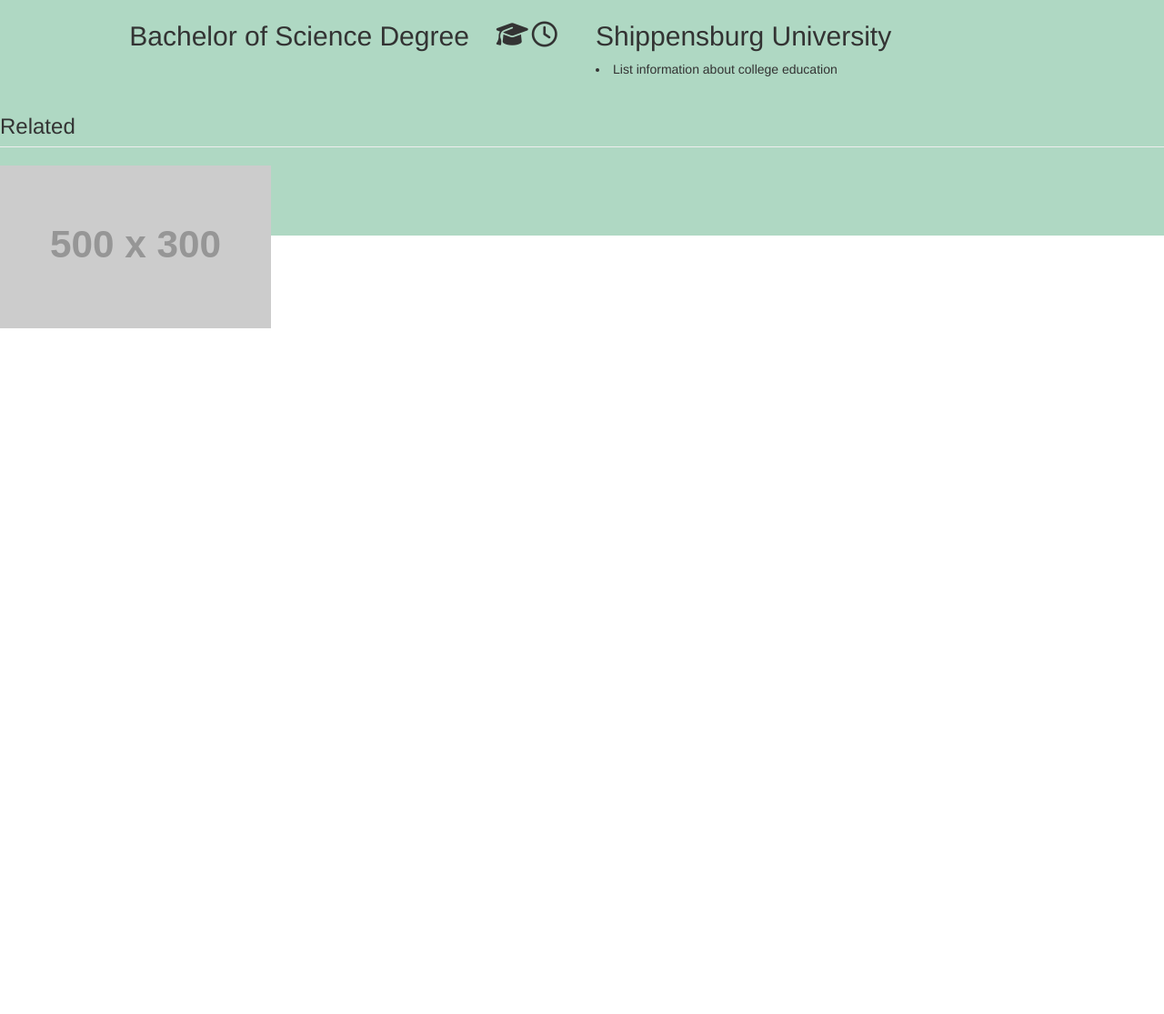
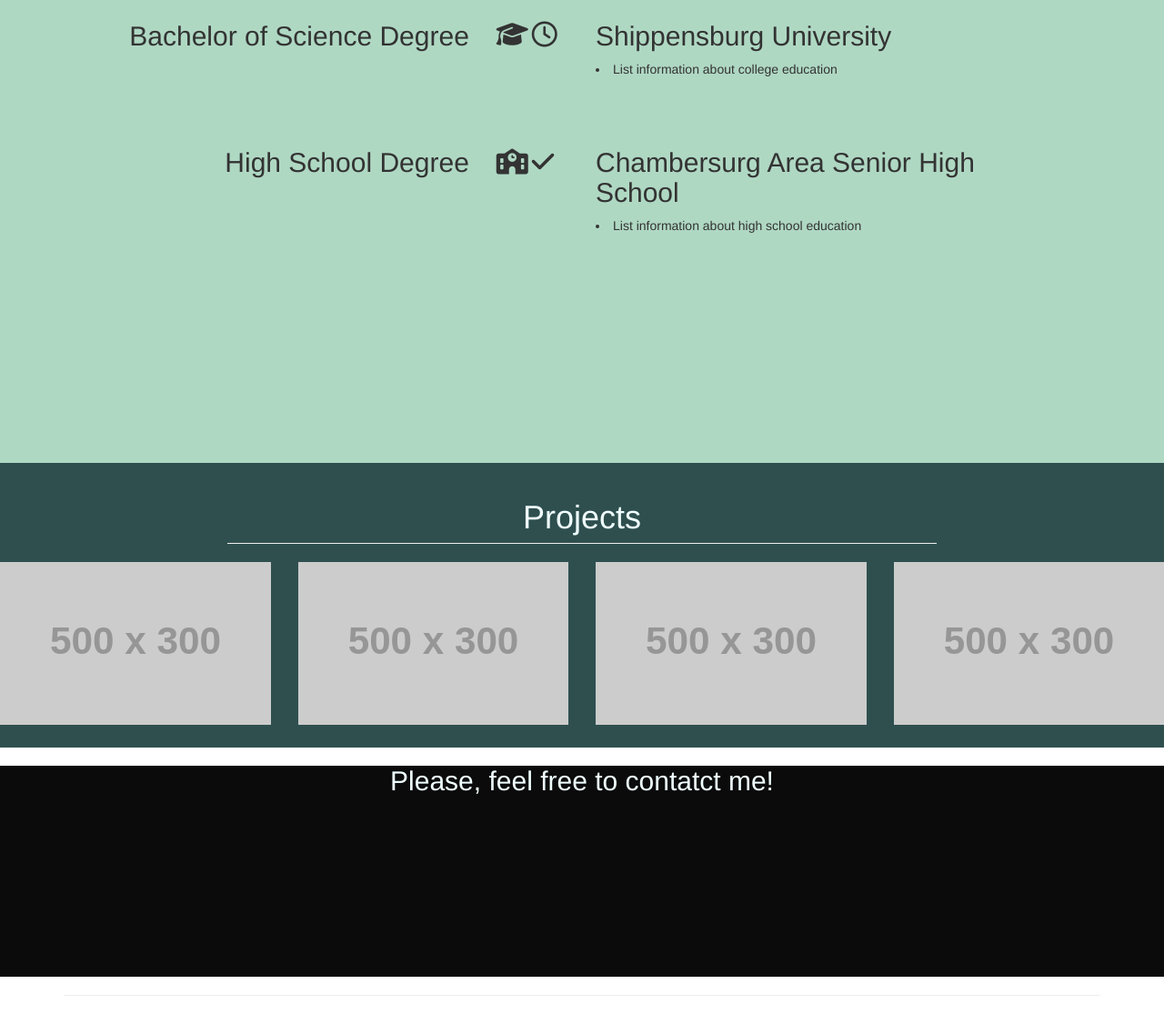
Before and after one commit to TSW345/TSW345.github.io, a plain HTML site: page index.html in a window 1280 px wide. Shown: the part 3473-4588 px from the top of the page at 91% size. Before the commit the page ends 3859 px from the top, so only its background shows below. Drawn offline with nearby package versions, Linux system fonts and the light colour scheme; placeholder pictures from the web are drawn by us.

Commit message:
Initial commit

```diff
--- a/index.html
+++ b/index.html
@@ -15,7 +15,7 @@
     <link href="css/portfolio-item.css" rel="stylesheet">
     <link rel="stylesheet" href="https://cdnjs.cloudflare.com/ajax/libs/font-awesome/6.4.0/css/all.min.css">
     <link rel="stylesheet" href="http://maxcdn.bootstrapcdn.com/bootstrap/3.3.4/css/bootstrap.min.css">
-    <link rel="stylesheet" href="https://cdnjs.cloudflare.com/ajax/libs/font-awesome/6.4.0/css/brands.min.css"
+    <link rel="stylesheet" href="https://cdnjs.cloudflare.com/ajax/libs/font-awesome/6.4.0/css/brands.min.css">
   </head>
 
   <body>
@@ -130,7 +130,7 @@
 
         <!--PAGE 3-->
 
-        <div style ="background-color: rgb(175, 216, 195); height: 1500px">
+        <div style ="background-color: rgb(175, 216, 195); height: 1750px">
             <div class="row">
                 <div class="col-lg-12" style="padding-top: 1.5cm; padding-left: 8cm; padding-right: 8cm;">
                     <h3 style="text-align:center" class="page-header">WORK</h3>
@@ -234,10 +234,43 @@
                 </div>
             </div>
 
+            <div class="row" style="padding-top: 1.5cm;">
+                <div class="col-md-5" style="text-align: right;">
+                    <h2>High School Degree</h1>
+                </div>
+
+                <div class="col-md-1" style="padding-right: 5px; padding-top: 25px;">
+                    <i class="fa-solid fa-school fa-2xl"></i></a></li>
+                    <i class="fa fa-check fa-2xl"></i></a></li>
+                </div>
+
+                <div class="col-md-5">
+                    <h2>Chambersurg Area Senior High School</h2>
+                    <li>List information about high school education</li>
+                </div>
+            </div>
+
+        </div>
+
+        <!--Page 4-->
+        <div style = "background-color:darkslategray;">
+
             <div class="row">
 
-                <div class="col-lg-12">
-                <h3 class="page-header">Related</h3>
+                <div class="col-lg-12" style="color: azure; text-align: center; padding-left: 7cm; padding-right: 7cm;">
+                    <h1 class="page-header">Projects</h1>
+                </div>
+
+                <div class="col-sm-3 col-xs-6">
+                    <a href="#"><img class="img-responsive portfolio-item" src="http://placehold.it/500x300"></a>
+                </div>
+
+                <div class="col-sm-3 col-xs-6">
+                    <a href="#"><img class="img-responsive portfolio-item" src="http://placehold.it/500x300"></a>
+                </div>
+
+                <div class="col-sm-3 col-xs-6">
+                    <a href="#"><img class="img-responsive portfolio-item" src="http://placehold.it/500x300"></a>
                 </div>
 
                 <div class="col-sm-3 col-xs-6">
@@ -246,6 +279,15 @@
 
             </div>
         </div>
+
+        <!--Page 5-->
+        <div style = "background-color: rgb(11, 11, 11); padding-bottom: 5cm;">
+            <div style="color: azure; text-align: center;">
+                <h2>Please, feel free to contatct me!</h1>
+            </div>
+        </div>
+
+        <div
 
         </div><!-- /.container -->
 
```
